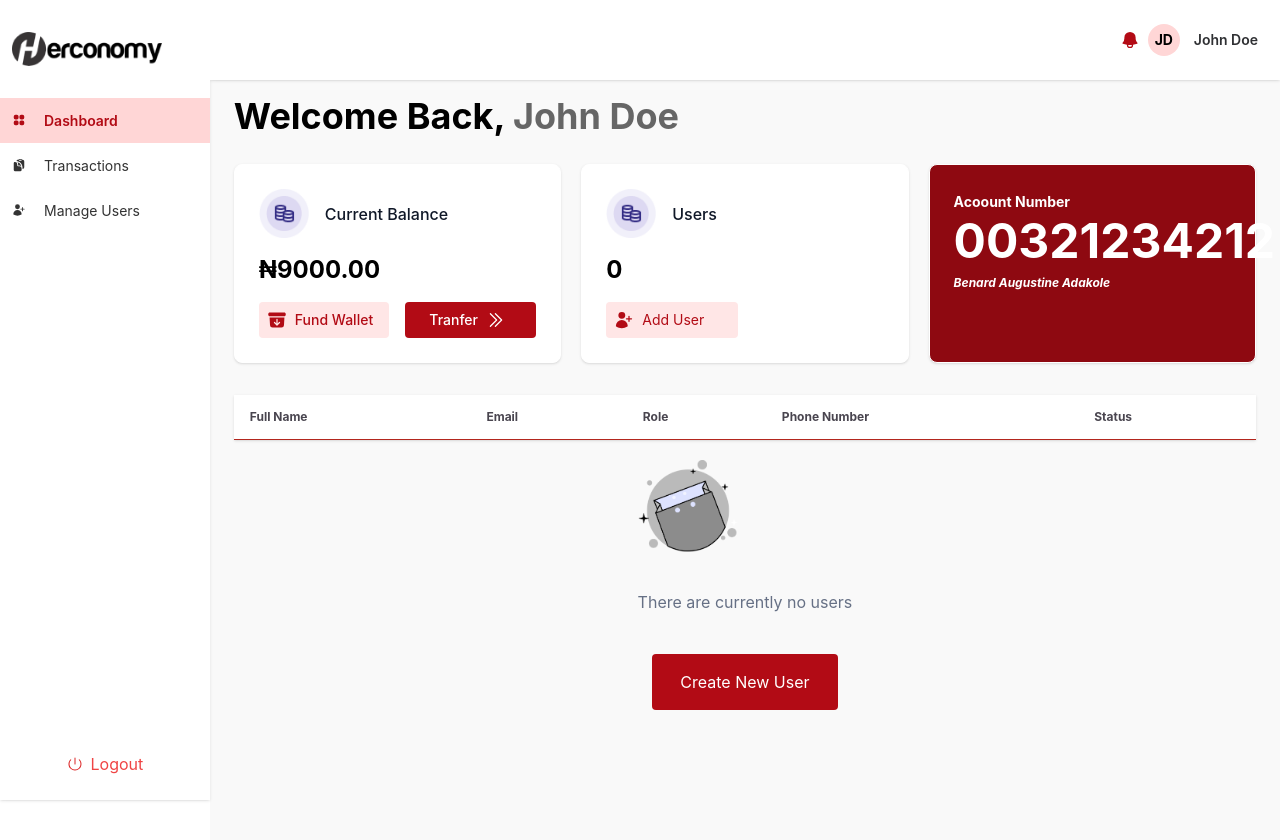
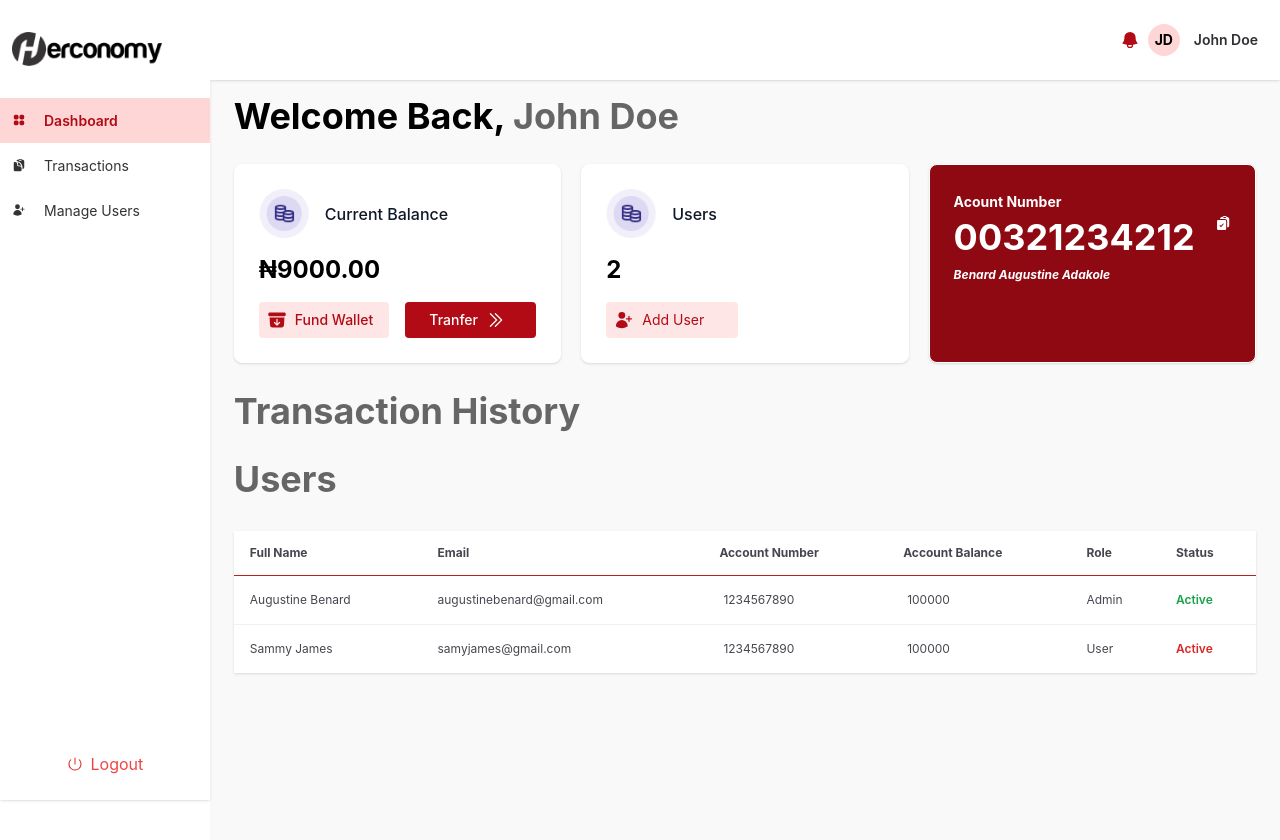
Before and after one commit to augustinebenard/fintechwebapp, a React (Create React App) app: page /app/dashboard in a window 1280 px wide. Shown: the top 840 px of the page. Built offline with nearby package versions, Linux system fonts and the light colour scheme.

Commit message:
added sidebar and navbar to layout and configure layout on the routing

```diff
--- a/src/App.tsx
+++ b/src/App.tsx
@@ -1,20 +1,28 @@
-import React from "react";
+import React, { useContext, useState } from "react";
 import "./App.css";
-import { BrowserRouter, Route, Routes } from "react-router-dom";
+import { BrowserRouter, Route, Routes, Navigate } from 'react-router-dom';
 import Login from "./pages/login";
 import Dashboard from "./pages/dashboard";
 import UserManagement from "./pages/users";
+import Layout from "./components/layout";
+
 
 function App() {
+  const [isLoggedIn, setIsLoggedIn] = useState(false);
+
   return (
     <>
       <BrowserRouter>
         <Routes>
           <Route path="/" element={<Login />} />
-          <Route path="/app/dashboard" element={<Dashboard />} />
-          <Route path="/app/users" element={<UserManagement />} />
+
+          <Route path="/app/dashboard" element={  <Layout><Dashboard /></Layout>} />
+          <Route path="/app/users" element={<Layout><UserManagement /></Layout>} />
+          <Route path="*" element={<Navigate to="/" />} />
+          {!isLoggedIn && <Route  element={<Navigate to="/" />} /> }
         </Routes>
       </BrowserRouter>
+
     </>
   );
 }
--- a/src/components/EmptyState.tsx
+++ /dev/null
@@ -1,11 +0,0 @@
-import React from 'react';
-import { emptyState as empty } from '../assets/images';
-
-export default function EmptyState() {
-  return (
-    <div className="text-center">
-      <img src={empty} alt="empty table"  width={100} height={100}/>
-      <p className="text-Z667085">There are currently no users</p>
-    </div>
-  );
-}
--- a/src/components/layout.tsx
+++ b/src/components/layout.tsx
@@ -3,14 +3,16 @@ import useToggle from './useToggle';
 import SideNav from './Sidebar';
 import Header from './Header';
 
-const Layout = () => {
+const Layout = ({ children }: { children: React.ReactNode }) => {
   const [show, toggle] = useToggle();
   return (
     <div className="flex">
     <SideNav show={show} toggle={toggle} />
-    <div className="w-full bg-gray-100">
+    <div className="w-full overflow-x-hidden bg-gray-100">
       <Header show={show} toggle={toggle} />
-      {/* {children} */}
+     <main>
+     {children}
+     </main>
     </div>
   </div>
   )
--- a/src/pages/dashboard.tsx
+++ b/src/pages/dashboard.tsx
@@ -1,4 +1,4 @@
-import React from "react";
+import React, { useState } from "react";
 import SideNav from "../components/Sidebar";
 import Header from "../components/Header";
 import useToggle from "../components/useToggle";
@@ -17,18 +17,27 @@ import {
 import ToggleCustom from "../components/Toggle";
 import Button from "../components/Button";
 import { emptyState as empty } from "../assets/images";
+import Pagination from "../components/Pagination";
 
 const Dashboard = () => {
   const [show, toggle] = useToggle();
 
   const users = useSelector((state: any) => state.users);
   console.log(users);
+  const [pageNumber, setPageNumber] = useState(1);
+
+  // useEffect(() => {
+
+
+  //   // if (loanApplicationError) {
+  //   //   toast.error(loanApplicationError.message);
+  //   // }
+  //   // if (totalLoanApplicationError) {
+  //   //   toast.error(totalLoanApplicationError.message);
+  //   // }
+  // }, [pageNumber]);
 
   return (
-    <div className="flex">
-      <SideNav show={show} toggle={toggle} />
-      <div className="w-full overflow-x-hidden bg-gray-100">
-        <Header show={show} toggle={toggle} />
 
         <div className="px-6 py-4">
           <h1 className="text-4xl mb-7 font-bold">
@@ -90,10 +99,10 @@ const Dashboard = () => {
             </div>
 
             <div className="p-6 bg-secondary-600 text-white border border-primary-200 rounded-lg shadow dark:bg-gray-800 dark:border-gray-700">
-              <span className="text-sm font-bold ">Acoount Number</span>
+              <span className="text-sm font-bold ">Acount Number</span>
               <div className="flex justify-between gap-5">
                 <div className="">
-                  <div className="w-full text-5xl tracking-normal  font-bold my-1">
+                  <div className="w-full text-4xl tracking-normal  font-bold my-1">
                     {"00321234212"}
                   </div>
                 </div>
@@ -109,6 +118,13 @@ const Dashboard = () => {
             </div>
           </div>
 
+          <h1 className="text-4xl my-7 font-bold">
+            <span className="text-primary-800">Transaction History</span>
+          </h1>
+
+          <h1 className="text-4xl my-7 font-bold">
+            <span className="text-primary-800">Users</span>
+          </h1>
           <div className="mt-8 flow-root">
             <div className="-mx-4 -my-2 overflow-x-auto sm:-mx-6 lg:-mx-8 min-h-[80vh]">
               <div className="inline-block min-w-full py-2 align-middle sm:px-6 lg:px-8">
@@ -131,14 +147,21 @@ const Dashboard = () => {
                         scope="col"
                         className="px-3 py-3.5 text-left text-xs font-bold text-surfaceVariant-neutral30"
                       >
-                        Role
+                        Account Number
                       </th>
                       <th
                         scope="col"
                         className="px-3 py-3.5 text-left text-xs font-bold text-surfaceVariant-neutral30"
                       >
-                        Phone Number
+                        Account Balance
                       </th>
+                      <th
+                        scope="col"
+                        className="px-3 py-3.5 text-left text-xs font-bold text-surfaceVariant-neutral30"
+                      >
+                        Role
+                      </th>
+
                       <th
                         scope="col"
                         className="px-3 py-3.5 text-left text-xs font-bold text-surfaceVariant-neutral30"
@@ -158,14 +181,22 @@ const Dashboard = () => {
                             <td className="whitespace-nowrap px-3 py-4 text-xs text-surfaceVariant-neutral30">
                               {request.email}
                             </td>
+                            <td className="whitespace-nowrap py-4 pl-4 pr-3 text-xs text-surfaceVariant-neutral30 ">
+                              {request.accountNumber}
+                            </td>
+                            <td className="whitespace-nowrap py-4 pl-4 pr-3 text-xs text-surfaceVariant-neutral30 ">
+                              {request.walletBalance}
+                            </td>
                             <td className="whitespace-nowrap px-3 py-4 text-xs text-surfaceVariant-neutral30">
                               {request.role}
                             </td>
+
                             <td className="whitespace-nowrap px-3 py-4 text-xs text-surfaceVariant-neutral30">
-                              {request.phone}
-                            </td>
-                            <td className="whitespace-nowrap px-3 py-4 text-xs text-surfaceVariant-neutral30">
-                              <ToggleCustom check={request.status} />
+                        {request.active ? (
+                          <div className="text-green-600 font-semibold">Active</div>
+                        ) : (
+                          <div className="text-red-600 font-semibold">Active</div>
+                        )}
                             </td>
                           </tr>
                         ))}
@@ -192,9 +223,11 @@ const Dashboard = () => {
               </div>
             </div>
           </div>
+
+          {/* <Pagination total={users?.length} setPageNumber={setPageNumber} /> */}
+
         </div>
-      </div>
-    </div>
+
   );
 };
 
--- a/src/pages/login.tsx
+++ b/src/pages/login.tsx
@@ -21,7 +21,7 @@ const Login = () => {
 
       const handleSubmit = (e: React.ChangeEvent<HTMLFormElement>) => {
           e.preventDefault();
-          router('/dashboard')
+          router('/app/dashboard')
         }
 
 
--- a/src/redux/data.tsx
+++ b/src/redux/data.tsx
@@ -7,6 +7,7 @@
     role: "Admin",
     active: true,
     createdAt: "2024-01-01",
+    accountNumber: "1234567890",
     walletBalance: 100000,
     transactionHistory:[
         {
@@ -33,8 +34,9 @@
     username: "sammy",
     email: "samyjames@gmail.com",
     role: "User",
-    active: true,
+    active: false,
     createdAt: "2024-01-01",
+    accountNumber: "1234567890",
     walletBalance: 100000,
     transactionHistory:[
         {
--- a/src/redux/userReducer.tsx
+++ b/src/redux/userReducer.tsx
@@ -3,7 +3,7 @@ import { dataList } from "./data";
 
  const userSlice = createSlice({
     name: "users",
-    initialState: [],
+    initialState: dataList,
     reducers:{
 
     }
--- /dev/null
+++ b/src/route/PrivateRoute.jsx
@@ -0,0 +1,11 @@
+/* eslint-disable no-unused-vars */
+import React from "react";
+import { useSelector } from "react-redux";
+import { Navigate } from "react-router-dom";
+import IdleTime from "./IdleTime";
+
+export const PrivateRoute = ({ path, exact, children }) => {
+	const { users } = useSelector((state) => state.verify);
+	// Check is user is logged in
+	return users ? children : <Navigate to="/" />;
+};
--- /dev/null
+++ b/src/route/authcontext.tsx
@@ -0,0 +1,25 @@
+// create a Auth Context to store the user information
+
+// Path: src/route/authcontext.tsx
+
+import React, { createContext, useState } from "react";
+
+export const AuthContext = createContext({});
+
+export const AuthProvider = ({ children }: { children: React.ReactNode }) => {
+  const [user, setUser] = useState(null);
+  const [isAuthenticated, setIsAuthenticated] = useState(false);
+
+  return (
+    <AuthContext.Provider
+      value={{
+        user,
+        setUser,
+        isAuthenticated,
+        setIsAuthenticated,
+      }}
+    >
+      {children}
+    </AuthContext.Provider>
+  );
+};
```
